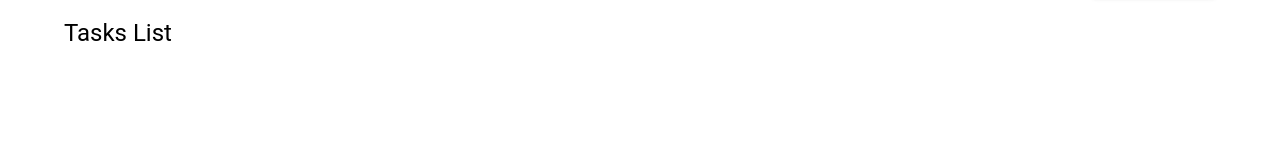
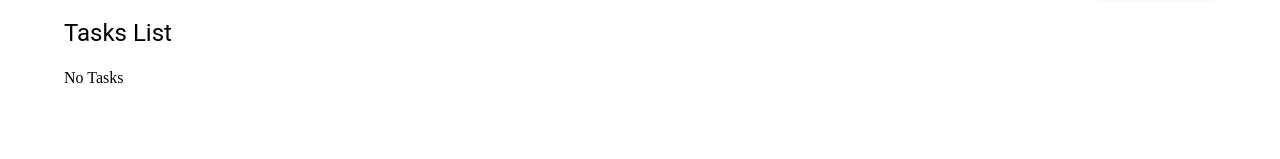
Before and after one commit to gentritabazi/reactjs-task-management-challange, a React (Create React App) app: page / in a window 1280 px wide. Shown: the part 124-283 px from the top of the page. Built offline with nearby package versions, Linux system fonts and the light colour scheme.

Commit message:
Add conditional if for no tasks

```diff
--- a/src/components/TasksList/TasksList.tsx
+++ b/src/components/TasksList/TasksList.tsx
@@ -17,6 +17,8 @@ const TasksList = () => {
 
   return (
     <div>
+      {!todos.length && <div>No Tasks</div>}
+
       <Grid container spacing={2}>
         {todos.map((todo) => {
           return (
```
